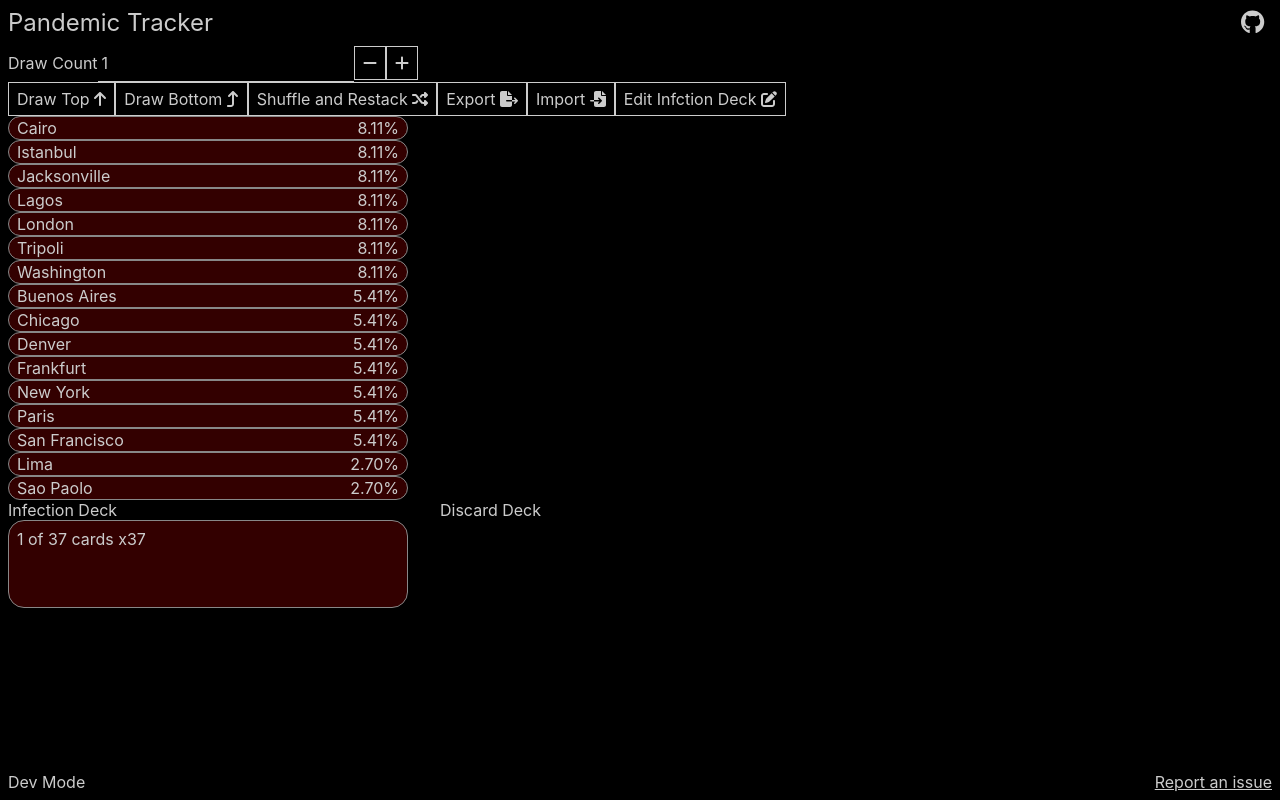
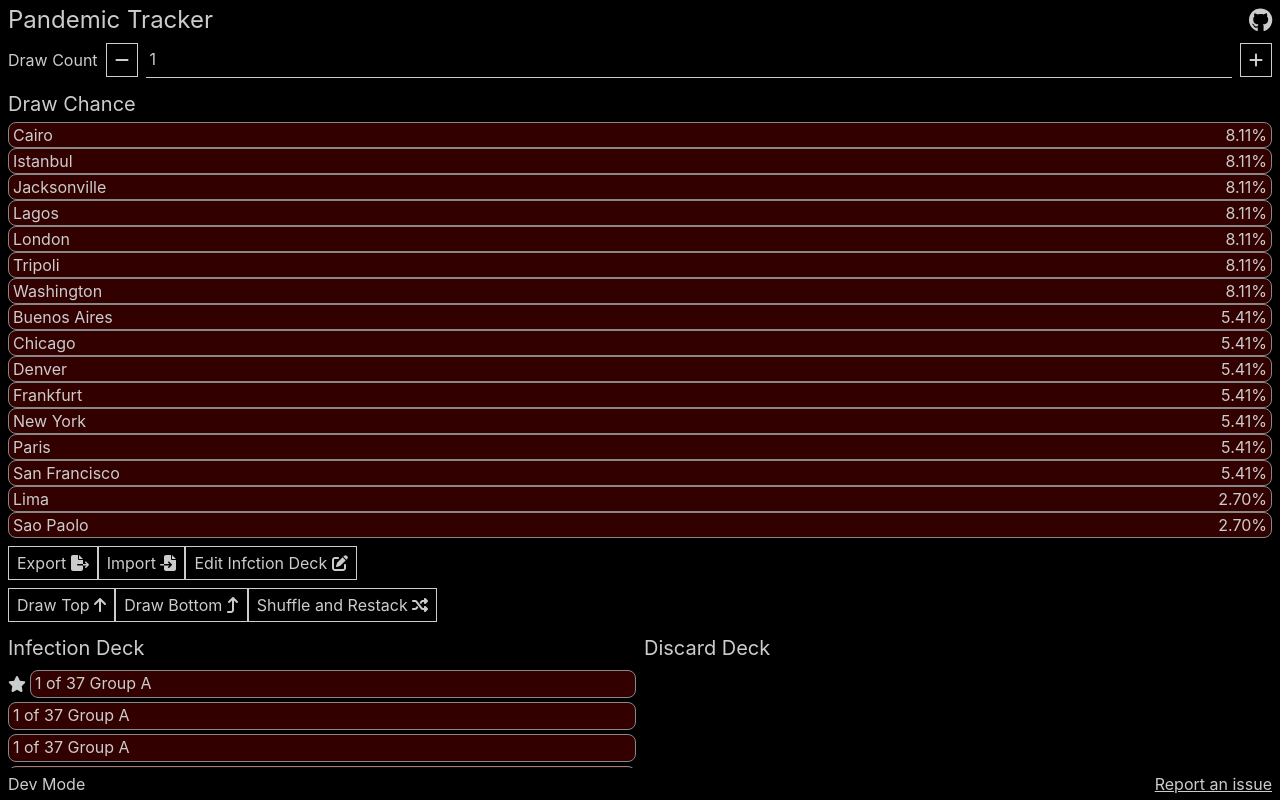
Before and after one commit to OldStarchy/pandemic_tracker, a React (Create React App) app: page / in a window 1280 px wide. Built offline with nearby package versions, Linux system fonts and the light colour scheme.

Commit message:
fix: layout improvements

```diff
--- a/src/App.tsx
+++ b/src/App.tsx
@@ -8,9 +8,10 @@ import {
 	faMinus,
 	faPlus,
 	faShuffle,
+	faStar,
 } from '@fortawesome/free-solid-svg-icons';
 import { FontAwesomeIcon } from '@fortawesome/react-fontawesome';
-import {
+import React, {
 	Dispatch,
 	SetStateAction,
 	useCallback,
@@ -22,6 +23,7 @@ import './App.css';
 import { CardBase } from './components/CardBase';
 import { Button } from './components/common/Button';
 import { Input } from './components/common/Input';
+import { H2 } from './components/common/Typography';
 import { cities } from './data/cities';
 import { Assortment, IAssortment } from './lib/Assortment';
 import { Card } from './lib/Card';
@@ -134,19 +136,24 @@ function App() {
 	}, [infectionNonce]);
 
 	return (
-		<div className="App">
-			<div>
-				<label>
-					Draw Count
-					<Input
-						type="number"
-						min="1"
-						value={drawCount}
-						onChange={(e) => {
-							setDrawCount(parseInt(e.target.value));
+		<div
+			className="App"
+			style={{
+				position: 'relative',
+				display: 'flex',
+				flexDirection: 'column',
+				gap: '0.5rem',
 			}}
-					/>
-				</label>
+		>
+			<section>
+				<div
+					style={{
+						display: 'flex',
+						alignItems: 'center',
+						gap: '0.5rem',
+					}}
+				>
+					<label>Draw Count</label>
 					<Button
 						style={{ aspectRatio: '1' }}
 						onClick={() => {
@@ -155,6 +162,15 @@ function App() {
 					>
 						<FontAwesomeIcon icon={faMinus} />
 					</Button>
+					<Input
+						type="number"
+						min="1"
+						style={{ flexGrow: 1 }}
+						value={drawCount}
+						onChange={(e) => {
+							setDrawCount(parseInt(e.target.value));
+						}}
+					/>
 					<Button
 						style={{ aspectRatio: '1' }}
 						onClick={() => {
@@ -164,55 +180,38 @@ function App() {
 						<FontAwesomeIcon icon={faPlus} />
 					</Button>
 				</div>
-			<Button
-				onClick={() => {
-					if (infectionDeck.cards.length === 0) return;
-
-					if (nextDrawOptions.length > 0) setTopDrawFormVisible(true);
-					else {
-						const stack = infectionDeck
-							.remove(0, 1)
-							.map(Assortment.reveal);
-
-						discardDeck.insert(stack, 0);
-					}
-				}}
-				title="Draw Cards from the top of the deck"
-			>
-				Draw Top <FontAwesomeIcon icon={faArrowUp} />
-			</Button>
-			<Button
-				onClick={() => {
-					if (infectionDeck.cards.length === 0) return;
-
-					if (nextBottomDrawOptions.length > 0)
-						setBottomDrawFormVisible(true);
-					else {
-						const stack = infectionDeck
-							.remove(-1, 1)
-							.map(Assortment.reveal);
-
-						discardDeck.insert(stack, 0);
-					}
-				}}
-				title="Draw a card from the bottom of the deck"
-			>
-				Draw Bottom <FontAwesomeIcon icon={faArrowTurnUp} />
-			</Button>
-			<Button
-				onClick={() => {
-					discardDeck.shuffle();
-
-					const cards = discardDeck.remove(
-						0,
-						discardDeck.cards.length
-					);
-
-					infectionDeck.insert(cards, 0);
+			</section>
+			<section>
+				<H2>Draw Chance</H2>
+				<ol>
+					{cardDrawProbabilities.map(
+						({ card, probability }, index) => {
+							const color = [...colors.entries()]
+								.filter(([assortment]) =>
+									assortment.cards.has(card)
+								)
+								.map(([, color]) => color);
+							return (
+								<li key={index}>
+									<CardBase
+										style={{
+											display: 'flex',
+											justifyContent: 'space-between',
+											alignItems: 'center',
+											background:
+												createStripeyBackground(color),
 										}}
 									>
-				Shuffle and Restack <FontAwesomeIcon icon={faShuffle} />
-			</Button>
+										<h3>{card.name}</h3>
+										<p>{(probability * 100).toFixed(2)}%</p>
+									</CardBase>
+								</li>
+							);
+						}
+					)}
+				</ol>
+			</section>
+			<section>
 				<Button
 					onClick={() => {
 						const data = JSON.stringify(
@@ -224,7 +223,9 @@ function App() {
 							null,
 							2
 						);
-					const blob = new Blob([data], { type: 'application/json' });
+						const blob = new Blob([data], {
+							type: 'application/json',
+						});
 						const url = URL.createObjectURL(blob);
 						const a = document.createElement('a');
 						a.href = url;
@@ -287,63 +288,100 @@ function App() {
 				>
 					Edit Infction Deck <FontAwesomeIcon icon={faEdit} />
 				</Button>
-			<ol>
-				{cardDrawProbabilities.map(({ card, probability }, index) => {
-					const color = [...colors.entries()]
-						.filter(([assortment]) => assortment.cards.has(card))
-						.map(([, color]) => color);
-					return (
-						<li key={index}>
-							<CardBase
-								style={{
-									width: '400px',
-									height: '1.5rem',
-									display: 'flex',
-									justifyContent: 'space-between',
-									alignItems: 'center',
-									background: createStripeyBackground(color),
+			</section>
+			<section>
+				<Button
+					onClick={() => {
+						if (infectionDeck.cards.length === 0) return;
+
+						if (nextDrawOptions.length > 0)
+							setTopDrawFormVisible(true);
+						else {
+							const stack = infectionDeck
+								.remove(0, 1)
+								.map(Assortment.reveal);
+
+							discardDeck.insert(stack, 0);
+						}
+					}}
+					title="Draw Cards from the top of the deck"
+				>
+					Draw Top <FontAwesomeIcon icon={faArrowUp} />
+				</Button>
+				<Button
+					onClick={() => {
+						if (infectionDeck.cards.length === 0) return;
+
+						if (nextBottomDrawOptions.length > 0)
+							setBottomDrawFormVisible(true);
+						else {
+							const stack = infectionDeck
+								.remove(-1, 1)
+								.map(Assortment.reveal);
+
+							discardDeck.insert(stack, 0);
+						}
+					}}
+					title="Draw a card from the bottom of the deck"
+				>
+					Draw Bottom <FontAwesomeIcon icon={faArrowTurnUp} />
+				</Button>
+				<Button
+					onClick={() => {
+						discardDeck.shuffle();
+
+						const cards = discardDeck.remove(
+							0,
+							discardDeck.cards.length
+						);
+
+						infectionDeck.insert(cards, 0);
 					}}
 				>
-								<h3>{card.name}</h3>
-								<p>{(probability * 100).toFixed(2)}%</p>
-							</CardBase>
-						</li>
-					);
-				})}
-			</ol>
-			<div
+					Shuffle and Restack <FontAwesomeIcon icon={faShuffle} />
+				</Button>
+			</section>
+			<section
 				style={{
-					display: 'flex',
-					gap: '2rem',
+					display: 'grid',
+					gridTemplateColumns: '1fr 1fr',
+					gap: '0.5rem',
 					position: 'relative',
-					height: '100vh',
-					width: 'fit-content',
 					isolation: 'isolate',
 				}}
 			>
-				<div
+				<section
 					style={{
-						width: '400px',
-						height: '100%',
 						display: 'flex',
 						flexDirection: 'column',
 					}}
 				>
-					<h2>{infectionDeck.name}</h2>
-					<DeckView deck={infectionDeck} />
-				</div>
-				<div
+					<H2>{infectionDeck.name}</H2>
+					<DeckView
+						deck={infectionDeck}
+						cardPrefix={(card, index) => {
+							if (index < drawCount) {
+								return (
+									<FontAwesomeIcon
+										title="This card will be drawn"
+										icon={faStar}
+									/>
+								);
+							}
+							return null;
+						}}
+					/>
+				</section>
+				<section
 					style={{
-						width: '400px',
-						height: '100%',
 						display: 'flex',
 						flexDirection: 'column',
 					}}
 				>
-					<h2>{discardDeck.name}</h2>
+					<H2>{discardDeck.name}</H2>
 					<DeckView deck={discardDeck} />
-				</div>
-			</div>
+				</section>
+			</section>
 			<Popup visible={editDeckFormVisible}>
 				<form
 					onSubmit={(e) => {
@@ -516,25 +554,62 @@ function getAssortmentColors(
 
 	return assortments;
 }
-function DeckView({ deck }: { deck: IDeck }) {
+
+function getAssortmentLabels(
+	deck: readonly IReadonlyPossibleCard[]
+): Map<IAssortment, string> {
+	const assortments = new Map<IAssortment, string>();
+
+	for (const card of deck) {
+		if (card instanceof Assortment) {
+			if (!assortments.has(card)) {
+				assortments.set(
+					card,
+					String.fromCharCode(65 + assortments.size)
+				);
+			}
+		}
+	}
+
+	return assortments;
+}
+
+function DeckView({
+	deck,
+	cardPrefix,
+}: {
+	deck: IDeck;
+	cardPrefix?: (card: IPossibleCard, index: number) => React.ReactNode;
+}) {
 	const deckNonce = useMutable(deck);
 	const groupedCards = useMemo(
-		() => groupByAssortment(deck.cards),
+		() => deck.cards, // groupByAssortment(deck.cards),
 		[deckNonce]
 	);
 
 	const colors = useMemo(() => getAssortmentColors(deck.cards), [deckNonce]);
+	const labels = useMemo(() => getAssortmentLabels(deck.cards), [deckNonce]);
 
 	return (
 		<div>
 			<ol>
-				{groupedCards.map(({ card, count }, index) => (
-					<li key={index}>
+				{groupedCards.map((card, index) => (
+					<li
+						key={index}
+						style={{
+							display: 'flex',
+							alignItems: 'center',
+							gap: '0.25rem',
+							margin: '0.25rem 0',
+						}}
+					>
+						{cardPrefix?.(card, index)}
 						<CardBase
 							style={{
+								flexGrow: 1,
 								height:
-									(1 + Math.min(count, 6) * 0.75).toFixed(1) +
-									'rem',
+									// (1 + Math.min(count, 6) * 0.75).toFixed(1) +
+									'1.75rem',
 								backgroundColor:
 									card instanceof Assortment
 										? colors.get(card)
@@ -543,10 +618,11 @@ function DeckView({ deck }: { deck: IDeck }) {
 						>
 							{card instanceof Card
 								? card.name
-								: `1 of ${Assortment.getTotalCardCount(
-										card
-								  )} cards`}{' '}
-							x{count}
+								: `1 of ${Assortment.getTotalCardCount(card)}`}
+							{card instanceof Assortment && (
+								<> Group {labels.get(card)}</>
+							)}
+							{/* x{count} */}
 							{card instanceof Assortment &&
 								card.cards.size < 5 && (
 									<>
--- a/src/components/CardBase.tsx
+++ b/src/components/CardBase.tsx
@@ -3,7 +3,7 @@ import styled from 'styled-components';
 export const CardBase = styled.div`
 	position: relative;
 	border: 1px solid #888;
-	padding: 0.5rem;
-	border-radius: 1rem;
+	padding: 0.25rem;
+	border-radius: 0.5rem;
 	overflow: hidden;
 `;
--- a/src/components/common/Typography.tsx
+++ b/src/components/common/Typography.tsx
@@ -8,3 +8,8 @@ export const Link = styled.a`
 export const Span = styled.span`
 	padding: 0.5rem;
 `;
+
+export const H2 = styled.h1`
+	font-size: 1.25rem;
+	padding: 0.5rem 0;
+`;
--- a/src/components/layout/MainLayout.tsx
+++ b/src/components/layout/MainLayout.tsx
@@ -29,8 +29,6 @@ export function MainLayout({ children }: { children: ReactNode }) {
 				width: '100vw',
 				height: '100dvh',
 				isolation: 'isolate',
-				padding: '0.5rem',
-				gap: '0.5rem',
 			}}
 		>
 			<header
@@ -38,10 +36,11 @@ export function MainLayout({ children }: { children: ReactNode }) {
 					display: 'flex',
 					justifyContent: 'space-between',
 					fontSize: '1.5rem',
+					padding: '0.5rem',
 				}}
 			>
 				<h1>Pandemic Tracker</h1>
-				<div>
+				<div style={{ marginRight: '-0.5rem' }}>
 					<Link
 						href="https://github.com/OldStarchy/pandemic_tracker"
 						target="_BLANK"
@@ -52,13 +51,20 @@ export function MainLayout({ children }: { children: ReactNode }) {
 					</Link>
 				</div>
 			</header>
-			<main style={{ flexGrow: 1, overflow: 'auto' }}>{children}</main>
+			<main
+				style={{
+					flexGrow: 1,
+					overflow: 'auto',
+					padding: '0 0.5rem',
+				}}
+			>
+				{children}
+			</main>
 			<footer
 				style={{
 					display: 'flex',
 					justifyContent: 'space-between',
 					flexDirection: 'row-reverse',
-					margin: '-0.5rem',
 				}}
 			>
 				<Link href={newIssueLink.toString()} target="_BLANK">
--- a/src/index.css
+++ b/src/index.css
@@ -15,6 +15,7 @@ code {
 :root {
 	color: #cccccc;
 	background: black;
+	line-height: 1;
 }
 
 * {
--- a/src/lib/Deck.ts
+++ b/src/lib/Deck.ts
@@ -129,6 +129,8 @@ export class Deck extends Mutable implements IDeck {
 		this.#cards.fill(assort);
 
 		this.#trackAssortment(assort);
+
+		this.cleanup();
 
 		this.triggerChange();
 	}
```
Lines whose indentation alone changed are shown as unchanged.
